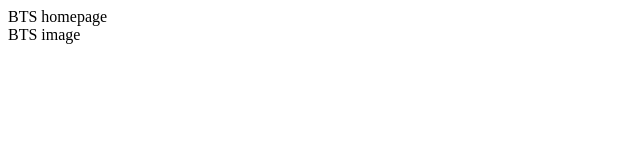
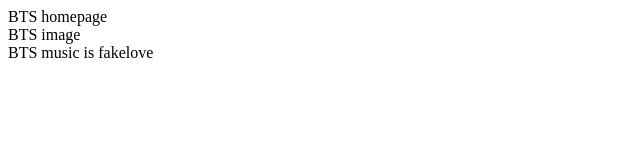
Before and after one commit to cnugithubteam7/ActualCoding_team7, a plain HTML site: page index.html in a window 1280 px wide. Shown: the whole page, without its empty margins (0-640 px from the left). Drawn offline with Linux system fonts and the light colour scheme.

Commit message:
change image

```diff
--- a/index.html
+++ b/index.html
@@ -1,5 +1,5 @@
 <html>
 	<head>BTS homepage</head>
 	<div>BTS image</div>
-	<body></body>
+	<body>BTS music is fakelove</body>
 </html>
```
